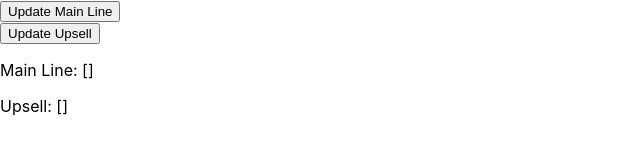
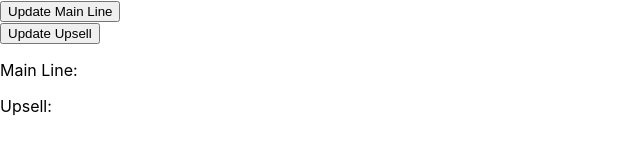
Before and after one commit to sarkarranjanpartha/context-array-of-multiple-obj, a React (Create React App) app: page / in a window 1280 px wide. Shown: the top 166 px of the page, without its empty margins (0-640 px from the left). Built offline with nearby package versions, Linux system fonts and the light colour scheme.

Commit message:
Display modified

```diff
--- a/src/ConsumerComponent.tsx
+++ b/src/ConsumerComponent.tsx
@@ -7,8 +7,18 @@ const ConsumerComponent: React.FC = () => {
   return (
     <div>
       {/* Access the context values */}
-      <p>Main Line: {JSON.stringify(placeOrderContext?.mainLine)}</p>
-      <p>Upsell: {JSON.stringify(placeOrderContext?.upsell)}</p>
+      <p>
+        Main Line:
+        {placeOrderContext?.mainLine.map((item) => {
+          return <pre>{JSON.stringify(item)}</pre>;
+        })}
+      </p>
+      <p>
+        Upsell:{" "}
+        {placeOrderContext?.upsell.map((item) => {
+          return <pre>{JSON.stringify(item)}</pre>;
+        })}
+      </p>
       {/* Access other context values as needed */}
     </div>
   );
```
